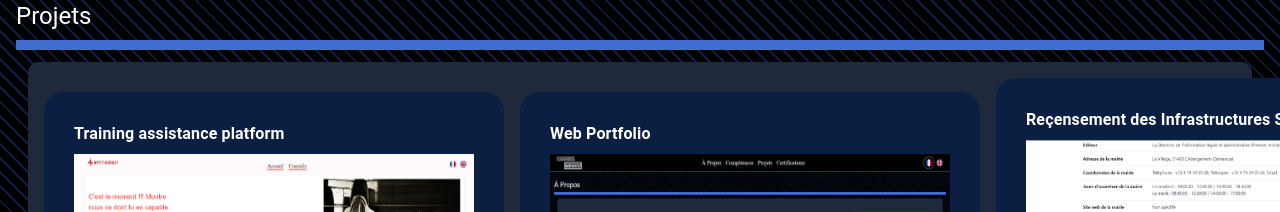
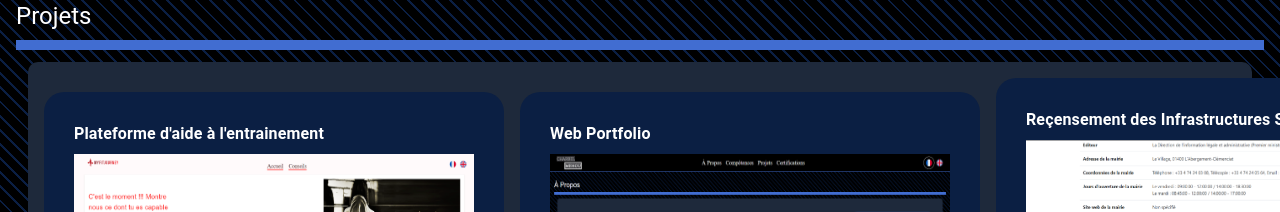
Before and after one commit to charbel-mehou/MyPersonalPortfolio, a React (Create React App) app in the folder personal_portfolio/: page / in a window 1280 px wide. Shown: the part 1420-1632 px from the top of the page. Built offline with nearby package versions, Linux system fonts and the light colour scheme.

Commit message:
Update du nom de projet

```diff
--- a/personal_portfolio/src/translation/i18n.js
+++ b/personal_portfolio/src/translation/i18n.js
@@ -92,7 +92,7 @@ const resources = {
       "contact-me":"Voici mes Liens et Contacts",
       "certifications":"Certifications",
       "certif-complete":"Certificat de complétion de cours de",
-      "myftjourney":'Training assistance platform',
+      "myftjourney":'Plateforme d\'aide à l\'entrainement',
       "and":'et',
       'management':'Gestion de Projet',
       'languages':'Languages',
```
